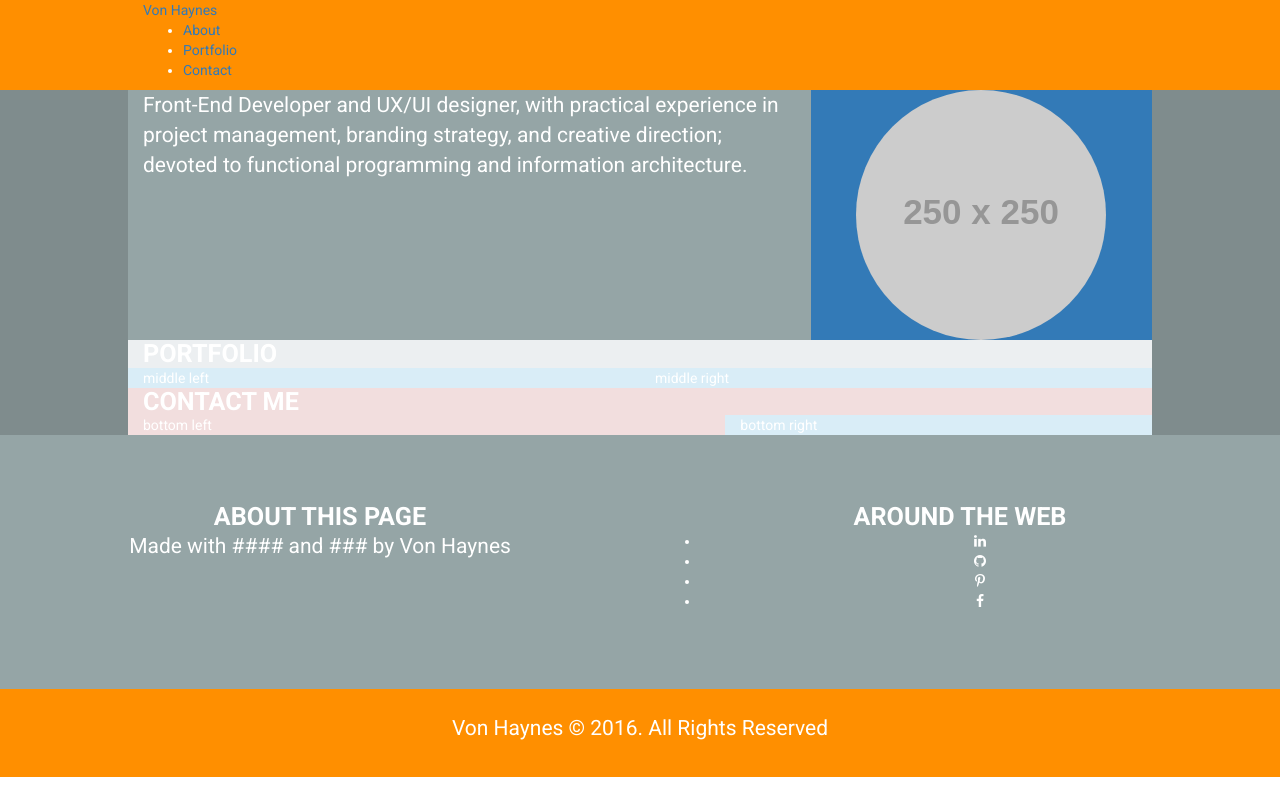
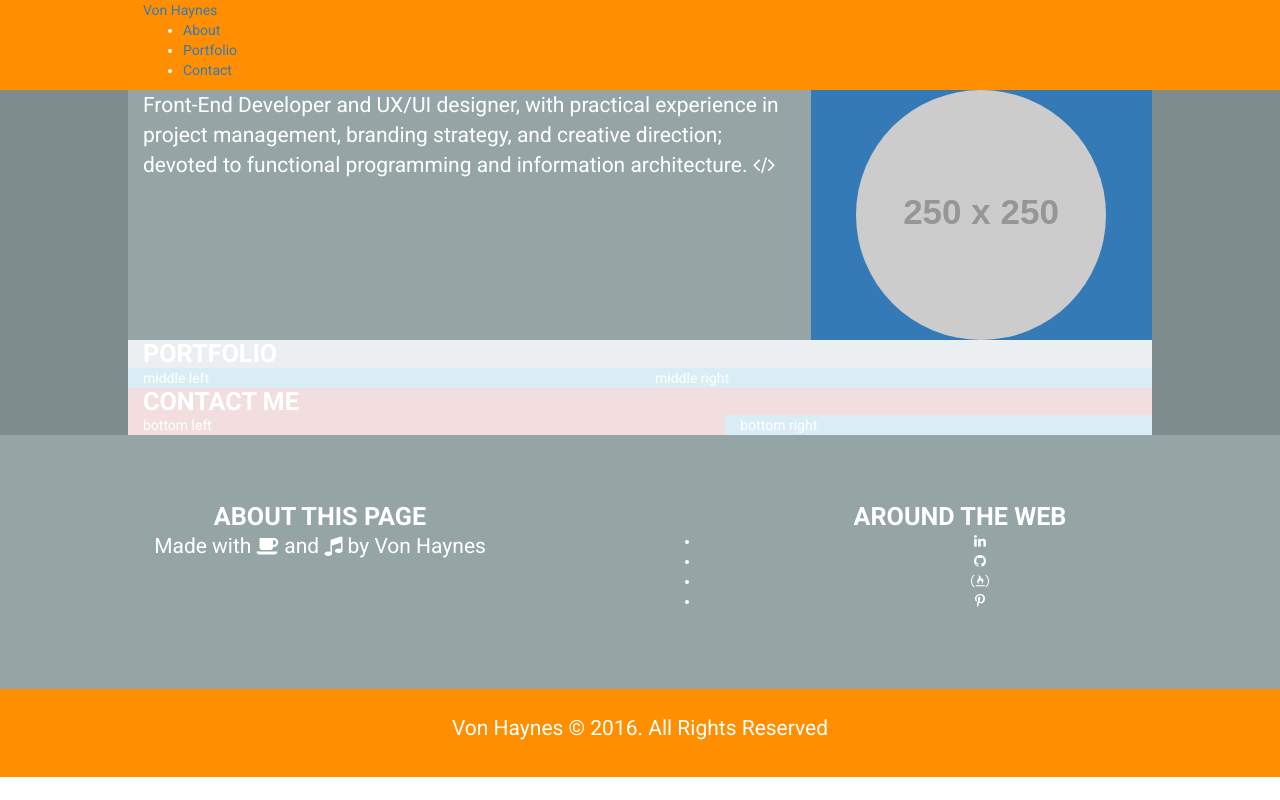
Before and after one commit to drbrounsuga/portfolio-code-camp, a website: page dist/index.html in a window 1280 px wide. Drawn offline with nearby package versions, Linux system fonts and the light colour scheme; placeholder pictures from the web are drawn by us.

Commit message:
embeded font-awesome icons

```diff
--- a/dist/index.html
+++ b/dist/index.html
@@ -34,7 +34,7 @@
       <div class="row">
         <div class="col-md-8">
           <p>
-            Front-End Developer and UX/UI designer, with practical experience in project management, branding strategy, and creative direction; devoted to functional programming and information architecture.
+            Front-End Developer and UX/UI designer, with practical experience in project management, branding strategy, and creative direction; devoted to functional programming and information architecture. <i class="fa fa-code"></i>
           </p>
         </div>
         <div class="col-md-4 centered bg-primary">
@@ -82,15 +82,15 @@
       <div class="row">
         <div class="col-sm-6 centered padded-lg">
           <h2>About this page</h2>
-          <p>Made with #### and ### by Von Haynes</p>
+          <p>Made with <i class="fa fa-coffee"></i> and <i class="fa fa-music"></i> by Von Haynes</p>
         </div>
         <div class="col-sm-6 centered padded-lg">
           <h2>Around the web</h2>
           <ul>
             <li><i class="fa fa-linkedin"></i></li>
             <li><i class="fa fa-github"></i></li>
+            <li><i class="fa fa-free-code-camp"></i></li>
             <li><i class="fa fa-pinterest-p"></i></li>
-            <li><i class="fa fa-facebook"></i></li>
           </ul>
         </div>
       </div>
```
